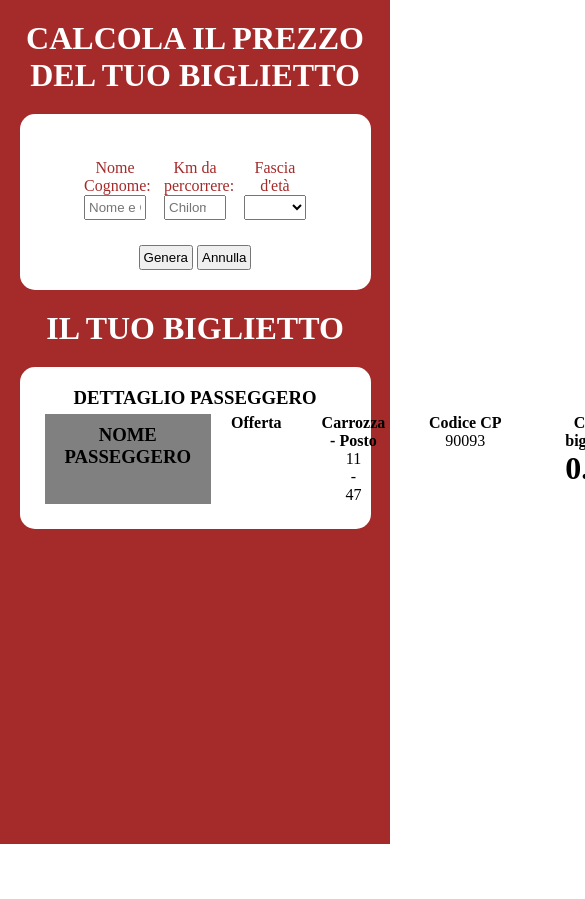
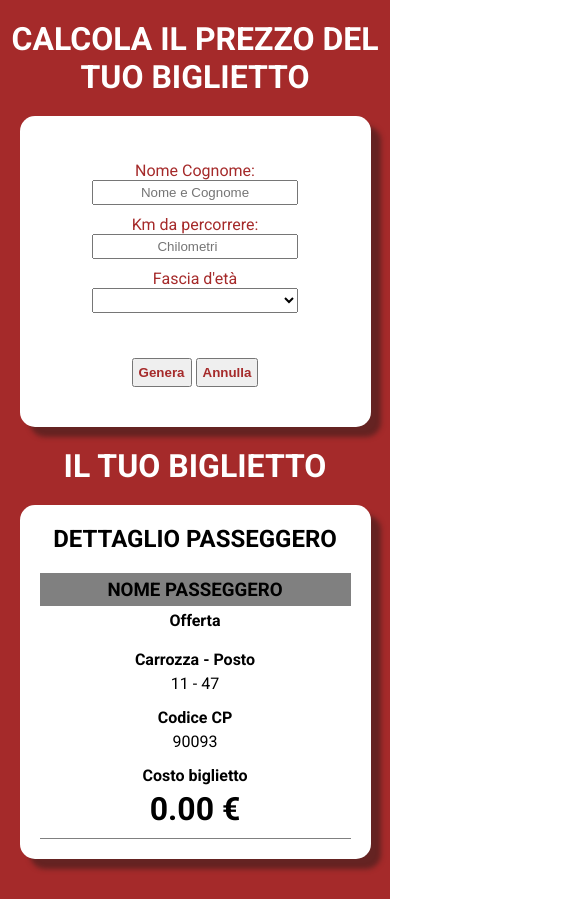
Before and after one commit to Demask90/js-biglietto-treno-form, a plain HTML site: page index.html in a window 390 px wide. Both pictures are taken after a click on the button "Genera". Shown: the top 899 px of the page, 585 px wide, since content can reach past the window. Before the commit the page ends 844 px from the top, so only its background shows below. Drawn offline with Linux system fonts and the light colour scheme.

Commit message:
parte responsive

```diff
--- a/css/style.css
+++ b/css/style.css
@@ -23,21 +23,28 @@
 
 /* COMMON */
 
+body {
+    font-family: 'Roboto', sans-serif;
+}
+
 .container {
-    width: 100vw;
-    height: 100vh;
+    width: 100%;
+    height: 100%;
     background-color: brown;
     padding-bottom: 40px;
 }
 
-.container h1{
-    width: 90%;
+h1{
     margin: 0 auto ;
     padding: 20px 0;
     text-align: center;
 }
 
-.box, .box_input {
+.box_input{
+    box-shadow: 10px 10px 5px rgba(38, 28, 26, 0.5);
+}
+
+.box_input, .row_input, .row_button {
     width: 90%;
     margin: 0 auto;
     background-color: white;
@@ -46,15 +53,21 @@
     text-align: center;
 }
 
-.input_element {
+.row_input .col {
     background-color: white;
     width: calc(90% / 3);
     margin: 0 auto;
     padding: 5px;
 }
 
-.input_element input, .input_element select {
+.row_input .col input, .row_input .col select {
     padding: 3px;
+}
+
+.row_button button {
+    padding: 5px;
+    color: brown;
+    font-weight: bolder;
 }
 
 #display_none {
@@ -65,22 +78,40 @@
     width: 90%;
     margin: 0 auto;
     background-color: white;
-    padding: 20px;
+    padding:0 20px 20px 20px ;
     border-radius: 15px;
     text-align: center;
+    box-shadow: 10px 10px 5px rgba(38, 28, 26, 0.5);
+}
+
+#box_ticket h2 {
+    padding: 20px 0;
 }
 
 #box_ticket #ticket_user {
-    padding: 5px;
-    height: 100px;
-    width: 100%
+    width: 100%;
+    border-top: 1px solid gray;
+    border-bottom: 1px solid gray; ;
 }
 
 #box_ticket #ticket_user .grey{
     background-color: gray;
-    padding: 10px 20px;
+    padding: 5px 20px;
 }
 
 #box_ticket #ticket_user div:not(:first-of-type) {
-    margin: 0 20px;
+    margin: 5px 20px;
 }
+
+@media screen and (max-width: 768px) {
+
+    .box_input .row_input,
+    #box_ticket #ticket_user {
+        display: flex;
+        flex-direction: column;
+    }
+
+    .box_input .row_input .col {
+        width: 90%;
+    }
+}
--- a/index.html
+++ b/index.html
@@ -4,32 +4,37 @@
     <meta charset="UTF-8">
     <meta http-equiv="X-UA-Compatible" content="IE=edge">
     <meta name="viewport" content="width=device-width, initial-scale=1.0">
+    <link rel="preconnect" href="https://fonts.googleapis.com">
+<link rel="preconnect" href="https://fonts.gstatic.com" crossorigin>
+<link href="https://fonts.googleapis.com/css2?family=Roboto:ital,wght@0,400;0,700;1,300&display=swap" rel="stylesheet">
     <link rel="stylesheet" href="css/style.css">
     <title>biglietto treno form</title>
 </head>
 <body>
+    <div>
 
+    </div>
     <div class="container">
         <h1 style="color: white;">CALCOLA IL PREZZO DEL TUO BIGLIETTO</h1>
-        <div class="box">
-            <div class="box_input flex align_items">
+        <div class="box_input">
+            <div class="row_input flex align_items">
 
                 <!-- input per nome e cognome -->
-                <div class="input_element c_flex">
+                <div class="col c_flex">
                     <label style="color: brown;" for="name">Nome Cognome:</label>
                     <input type="text"  style="text-align: center;" name="name" id="id_user" placeholder="Nome e Cognome">
                 </div>
                   <!-- input per nome e cognome -->
+
                 <!-- input per Kilometri -->
-                <div class="input_element c_flex">
+                <div class="col c_flex">
                     <label  style="color: brown;" for="km">Km da percorrere:</label>
                     <input type="number" style="text-align: center;" name="Km" id="km_user" placeholder="Chilometri">
                 </div>
-
                 <!-- input per kilometri -->
 
                 <!-- input per fascia d'età -->
-                <div class="input_element c_flex">
+                <div class="col c_flex">
                     <label  style="color: brown;" for="age_user">Fascia d'età</label>
                     <select name="age_user" id="age_user">
                         <option value="standard">Maggiorenne</option>
@@ -40,50 +45,53 @@
                 <!-- input per fascia d'età -->
             </div>
 
-            <!-- Pulsante che su Js gestisce il nome e cognome, il prezzo del biglietto, il tipo di offerta, il numero carrozza e codice CP  -->
-            <button style="padding: 3px;" id="btn_price_ticket" name="btn_price_ticket">Genera</button>
-            <!-- Pulsante che su Js gestisce il nome e cognome, il prezzo del biglietto, il tipo di offerta, il numero carrozza e codice CP  -->
+            <div class="row_button">
+                <!-- Pulsante che su Js gestisce il nome e cognome, il prezzo del biglietto, il tipo di offerta, il numero carrozza e codice CP  -->
+                <button id="btn_price_ticket" name="btn_price_ticket">Genera</button>
+                <!-- Pulsante che su Js gestisce il nome e cognome, il prezzo del biglietto, il tipo di offerta, il numero carrozza e codice CP  -->
 
-            <!-- Pulsante che su Js cancella il biglietto del cliente e azzera gli input -->
-            <button style="padding: 3px;" id="btn_calcel" name="btn_cancel">Annulla</button>
-            <!-- Pulsante che su Js cancella il biglietto del cliente e azzera gli input -->
+                <!-- Pulsante che su Js cancella il biglietto del cliente e azzera gli input -->
+                <button id="btn_calcel" name="btn_cancel">Annulla</button>
+                <!-- Pulsante che su Js cancella il biglietto del cliente e azzera gli input -->
+            </div>
+
 
         </div>
 
 
         <div id="display_none">
 
-            <h1  style="color: white;">IL TUO BIGLIETTO</h1>
+            <h1 style="color: white;">IL TUO BIGLIETTO</h1>
 
             <div id="box_ticket">
 
-                <h3>DETTAGLIO PASSEGGERO</h3>
+                <h2>DETTAGLIO PASSEGGERO</h3>
 
                 <div id="ticket_user" class="flex">
 
                     <div class="grey c_flex">
                         <h3 style="font-weight: bold;">NOME PASSEGGERO</h3>
-                        <h3 id="name_surname" ></h3>
+                        <h3 class="data_user" id="name_surname" ></h3>
                     </div>
 
                     <div class="c_flex">
                         <div style="font-weight: bold;">Offerta</div>
-                        <div id="offer_user"></div>
+                        <div class="data_user" id="offer_user"></div>
                     </div>
 
                     <div class="c_flex">
                         <div style="font-weight: bold;">Carrozza - Posto</div>
-                        <div id="carriage_seat_user"></div>
+                        <div class="data_user" id="carriage_seat_user"></div>
                     </div>
 
                     <div class="c_flex">
                         <div style="font-weight: bold;">Codice CP</div>
-                    <div id="number_ticket_user"></div>
+                        <div class="data_user" id="number_ticket_user"></div>
                     </div>
 
                     <div class="c_flex">
                         <div style="font-weight: bold;">Costo biglietto</div>
-                        <div style="font-size: 2em; font-weight: bold;" id="price_ticket_user"></div>
+                        <div class="data_user"  id="price_ticket_user" style="font-size: 2em; font-weight: bold;"></div>
                     </div>
 
                 </div>
--- a/js/main.js
+++ b/js/main.js
@@ -40,7 +40,7 @@ btnPrice.addEventListener('click',
         document.getElementById("carriage_seat_user").innerHTML = carriage_seat_user;
 
         // CODICE CP (numero casuale tra 90000 e 100000 escluso)
-        var number_ticket_user = Math.floor(Math.random() * (99999 - 90000)) + 90000;
+        var number_ticket_user = Math.floor(Math.random() * (100000 - 90000)) + 90000;
         console.log(number_ticket_user);
 
         // CODICE CP - STAMPA del codice cp (numero identificativo biglietto)
```
